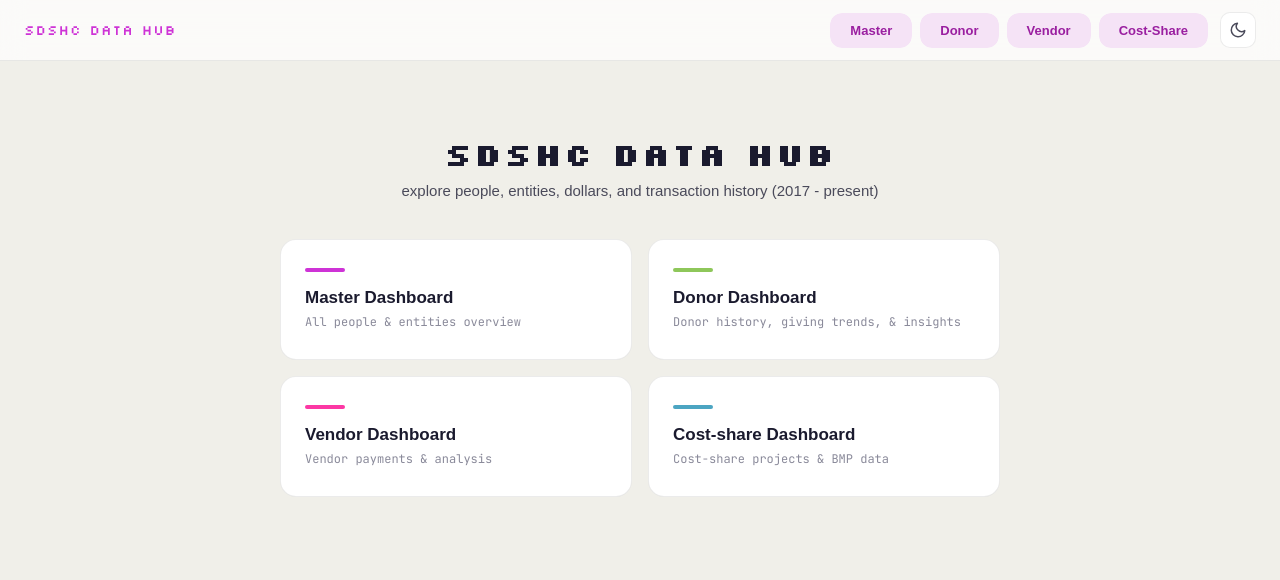
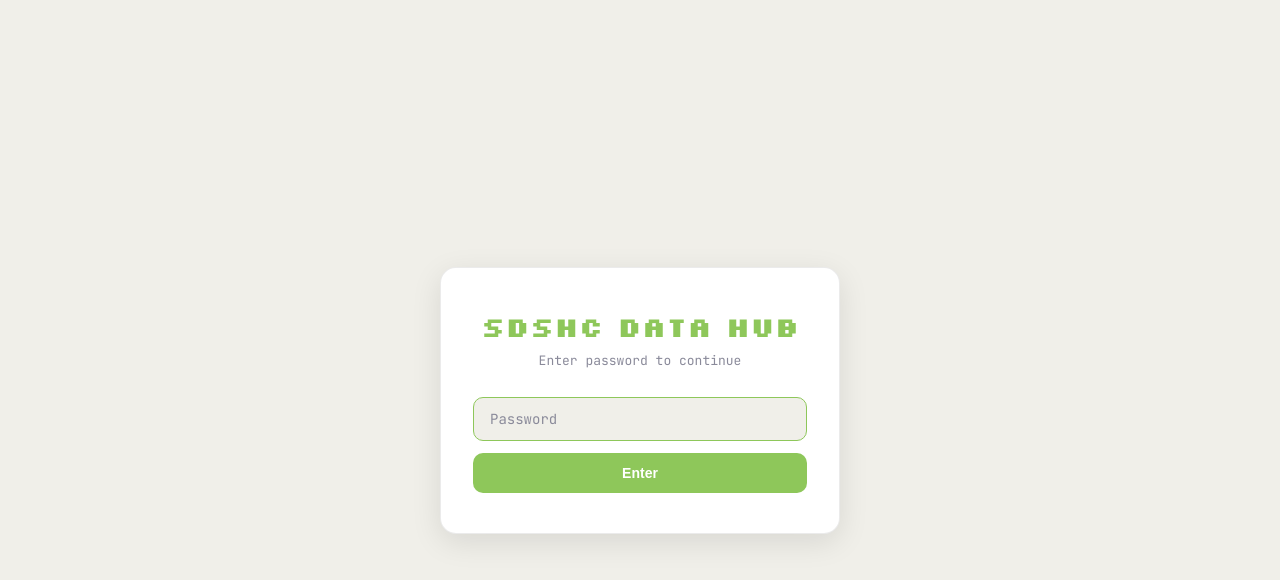
Before and after one commit to plantshley/SDSHC-master-dashboard, a React (Vite) app: page / in a window 1280 px wide. Shown: the top 580 px of the page. Built offline with nearby package versions, Linux system fonts and the light colour scheme; no server answers; a web font is replaced by a local one.

Commit message:
password function

```diff
--- a/src/App.css
+++ b/src/App.css
@@ -130,6 +130,7 @@
   align-items: center;
   justify-content: space-between;
   gap: 16px;
+  position: relative;
 }
 
 .app-logo {
@@ -138,6 +139,24 @@
   color: var(--accent);
   white-space: nowrap;
   letter-spacing: 1px;
+}
+
+.app-logout-btn {
+  font-family: var(--font-body);
+  font-size: 10px;
+  padding: 5px 12px;
+  border: 1px solid var(--border-color);
+  border-radius: 6px;
+  background: transparent;
+  color: var(--text-muted);
+  cursor: pointer;
+  transition: all 0.2s;
+  white-space: nowrap;
+}
+
+.app-logout-btn:hover {
+  border-color: var(--text-secondary);
+  color: var(--text-secondary);
 }
 
 .app-main {
--- a/src/App.jsx
+++ b/src/App.jsx
@@ -1,10 +1,16 @@
-import { useEffect } from 'react'
+import { useEffect, useCallback } from 'react'
 import { Outlet, useLocation, Link } from 'react-router-dom'
 import NavBar from './components/NavBar/NavBar'
 import { routeToTheme } from './theme/themeConfig'
+import { AUTH_KEY } from './components/PasswordGate/PasswordGate'
 
 export default function App() {
   const location = useLocation()
+
+  const handleLogout = useCallback(() => {
+    localStorage.removeItem(AUTH_KEY)
+    window.location.reload()
+  }, [])
 
   useEffect(() => {
     const theme = routeToTheme[location.pathname] || 'master'
@@ -17,6 +23,9 @@ export default function App() {
         <div className="app-header-inner">
           <Link to="/" className="app-logo">SDSHC Data Hub</Link>
           <NavBar />
+          <button className="app-logout-btn" onClick={handleLogout} title="Log out">
+            Log out
+          </button>
         </div>
       </header>
       <main className="app-main">
--- a/src/components/NavBar/NavBar.css
+++ b/src/components/NavBar/NavBar.css
@@ -2,6 +2,9 @@
   display: flex;
   align-items: center;
   gap: 12px;
+  position: absolute;
+  left: 50%;
+  transform: translateX(-50%);
 }
 
 .nav-tabs {
@@ -12,6 +15,8 @@
 
 @media (max-width: 768px) {
   .nav-bar {
+    position: static;
+    transform: none;
     width: 100%;
     justify-content: space-between;
   }
--- /dev/null
+++ b/src/components/PasswordGate/PasswordGate.css
@@ -0,0 +1,107 @@
+.gate-backdrop {
+  min-height: 100vh;
+  display: flex;
+  align-items: center;
+  justify-content: center;
+  background: var(--bg-primary);
+  padding: 20px;
+}
+
+.gate-card {
+  width: 100%;
+  max-width: 400px;
+  background: var(--card-bg);
+  border: 1px solid var(--border-color);
+  border-radius: 16px;
+  padding: 40px 32px;
+  box-shadow: var(--shadow-lg);
+  text-align: center;
+}
+
+.gate-title {
+  font-family: var(--font-title);
+  font-size: 28px;
+  color: var(--accent);
+  margin: 0 0 8px;
+}
+
+.gate-subtitle {
+  font-family: var(--font-body);
+  font-size: 13px;
+  color: var(--text-muted);
+  margin: 0 0 28px;
+}
+
+.gate-form {
+  display: flex;
+  flex-direction: column;
+  gap: 12px;
+}
+
+.gate-hidden-input {
+  position: absolute;
+  width: 0;
+  height: 0;
+  opacity: 0;
+  pointer-events: none;
+}
+
+.gate-input {
+  width: 100%;
+  padding: 12px 16px;
+  font-family: var(--font-body);
+  font-size: 14px;
+  color: var(--text-primary);
+  background: var(--bg-primary);
+  border: 1px solid var(--border-color);
+  border-radius: 10px;
+  outline: none;
+  transition: border-color 0.2s;
+  box-sizing: border-box;
+}
+
+.gate-input:focus {
+  border-color: var(--accent);
+}
+
+.gate-input::placeholder {
+  color: var(--text-muted);
+}
+
+.gate-submit {
+  width: 100%;
+  padding: 12px;
+  font-family: var(--font-heading);
+  font-size: 14px;
+  font-weight: 600;
+  color: white;
+  background: var(--accent);
+  border: none;
+  border-radius: 10px;
+  cursor: pointer;
+  transition: opacity 0.2s;
+}
+
+.gate-submit:hover {
+  opacity: 0.9;
+}
+
+.gate-error {
+  font-family: var(--font-body);
+  font-size: 12px;
+  color: #e74c3c;
+  margin: 12px 0 0;
+}
+
+/* Shake animation */
+.gate-shake {
+  animation: gate-shake 0.4s ease-in-out;
+}
+
+@keyframes gate-shake {
+  0%, 100% { transform: translateX(0); }
+  20% { transform: translateX(-10px); }
+  40% { transform: translateX(10px); }
+  60% { transform: translateX(-6px); }
+  80% { transform: translateX(6px); }
+}
--- /dev/null
+++ b/src/components/PasswordGate/PasswordGate.jsx
@@ -0,0 +1,74 @@
+import { useState, useEffect } from 'react'
+import './PasswordGate.css'
+
+const AUTH_KEY = 'sdshc-auth'
+const PASSWORD = 'WeHeartS0il!'
+
+export default function PasswordGate({ children }) {
+  const [authenticated, setAuthenticated] = useState(
+    () => localStorage.getItem(AUTH_KEY) === 'true'
+  )
+  const [input, setInput] = useState('')
+  const [error, setError] = useState(false)
+
+  useEffect(() => {
+    if (error) {
+      const timer = setTimeout(() => setError(false), 600)
+      return () => clearTimeout(timer)
+    }
+  }, [error])
+
+  if (authenticated) return children
+
+  const handleSubmit = (e) => {
+    e.preventDefault()
+    if (input === PASSWORD) {
+      localStorage.setItem(AUTH_KEY, 'true')
+      setAuthenticated(true)
+    } else {
+      setError(true)
+      setInput('')
+    }
+  }
+
+  return (
+    <div className="gate-backdrop">
+      <div className={`gate-card${error ? ' gate-shake' : ''}`}>
+        <h1 className="gate-title">SDSHC Data Hub</h1>
+        <p className="gate-subtitle">Enter password to continue</p>
+
+        <form onSubmit={handleSubmit} className="gate-form">
+          <input
+            type="text"
+            name="username"
+            autoComplete="username"
+            value="sdshc"
+            readOnly
+            className="gate-hidden-input"
+            tabIndex={-1}
+            aria-hidden="true"
+          />
+          <input
+            type="password"
+            name="password"
+            autoComplete="current-password"
+            value={input}
+            onChange={(e) => setInput(e.target.value)}
+            placeholder="Password"
+            className="gate-input"
+            autoFocus
+          />
+          <button type="submit" className="gate-submit">
+            Enter
+          </button>
+        </form>
+
+        {error && (
+          <p className="gate-error">Incorrect password</p>
+        )}
+      </div>
+    </div>
+  )
+}
+
+export { AUTH_KEY }
--- a/src/main.jsx
+++ b/src/main.jsx
@@ -2,6 +2,7 @@ import React from 'react'
 import ReactDOM from 'react-dom/client'
 import { HashRouter, Routes, Route, Navigate } from 'react-router-dom'
 import { DataProvider } from './context/DataContext'
+import PasswordGate from './components/PasswordGate/PasswordGate'
 import App from './App'
 import HomePage from './pages/HomePage'
 import DonorDashboard from './pages/DonorDashboard'
@@ -14,6 +15,7 @@ import './App.css'
 ReactDOM.createRoot(document.getElementById('root')).render(
   <React.StrictMode>
     <HashRouter>
+      <PasswordGate>
       <DataProvider>
         <Routes>
           <Route element={<App />}>
@@ -26,6 +28,7 @@ ReactDOM.createRoot(document.getElementById('root')).render(
           </Route>
         </Routes>
       </DataProvider>
+      </PasswordGate>
     </HashRouter>
   </React.StrictMode>
 )
```
